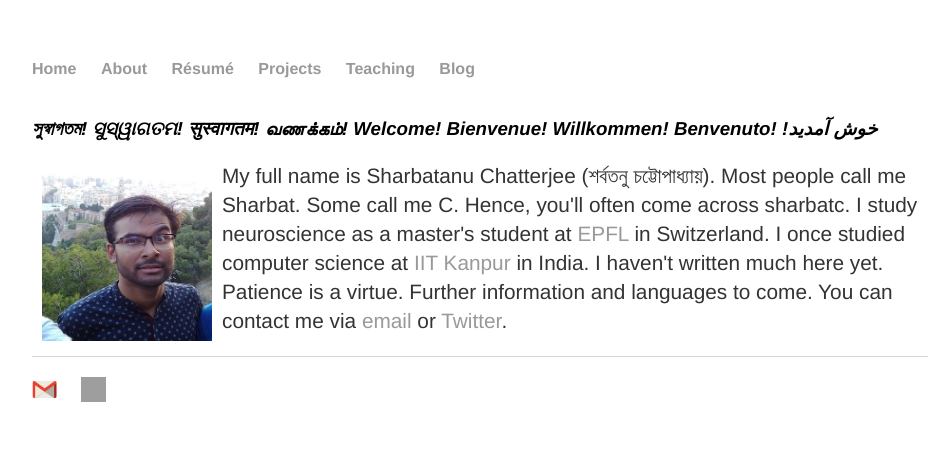
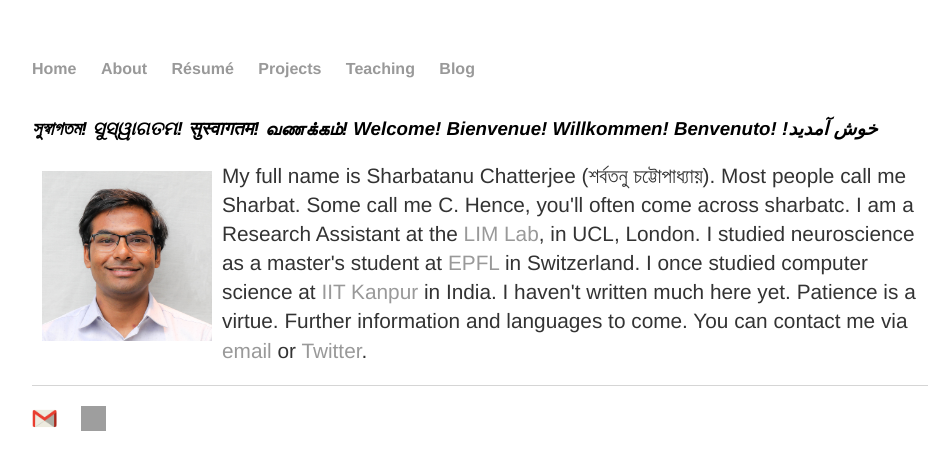
Before and after one commit to sharbatc/sharbatc.github.io, a Jekyll site: the page built from index.html, in a window 1280 px wide. Shown: the top 470 px of the page, without its empty margins (160-1108 px from the left). Built offline with Jekyll 4.4.1, drawn with Linux system fonts in a browser that asks for light colours; grey boxes are pictures that could not be loaded.

Commit message:
New photo, update about RAship in London

```diff
--- a/index.html
+++ b/index.html
@@ -4,5 +4,5 @@
 ---
 <div class="blurb">
 	<h3><i>সুস্বাগতম! ସୁସ୍ୱାଗତମ! सुस्वागतम! வணக்கம்! Welcome! Bienvenue! Willkommen! Benvenuto! !خوش آمديد</i></h3>
-	<p><img src="/img/profpicmalaga.png" alt="My photo from Malaga" style="float:left;width:170px;height:170px;padding:10px">My full name is Sharbatanu Chatterjee (শর্বতনু চট্টোপাধ্যায়). Most people call me Sharbat. Some call me C. Hence, you'll often come across sharbatc. I study neuroscience as a master's student at <a href="https://epfl.ch/">EPFL</a> in Switzerland. I once studied computer science at <a href="https://iitk.ac.in">IIT Kanpur</a> in India. I haven't written much here yet. Patience is a virtue. Further information and languages to come. You can contact me via <a href="mailto:sharbatanu444@gmail.com">email</a> or <a href="https://www.twitter.com/sharbat_c">Twitter</a>.
+	<p><img src="/img/Sharbat_prof.jpg" alt="My photo from UCL" style="float:left;width:170px;height:170px;padding:10px">My full name is Sharbatanu Chatterjee (শর্বতনু চট্টোপাধ্যায়). Most people call me Sharbat. Some call me C. Hence, you'll often come across sharbatc. I am a Research Assistant at the <a href="https://www.lim.bio/">LIM Lab</a>, in UCL, London. I studied neuroscience as a master's student at <a href="https://epfl.ch/">EPFL</a> in Switzerland. I once studied computer science at <a href="https://iitk.ac.in">IIT Kanpur</a> in India. I haven't written much here yet. Patience is a virtue. Further information and languages to come. You can contact me via <a href="mailto:sharbatanu444@gmail.com">email</a> or <a href="https://www.twitter.com/sharbat_c">Twitter</a>.
 </div><!-- /.blurb -->
```
